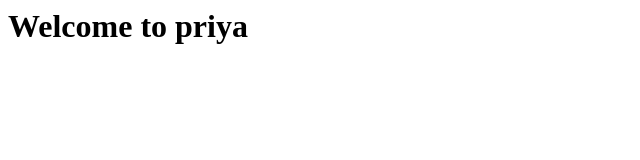
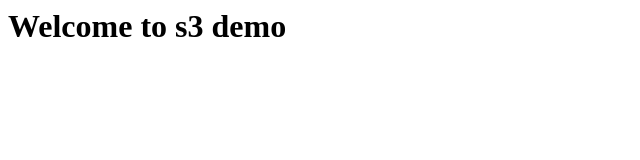
Before and after one commit to priyajanakiram/apache.2, a plain HTML site: page priya/index.html in a window 1280 px wide. Shown: the whole page, without its empty margins (0-640 px from the left). Drawn offline with Linux system fonts and the light colour scheme.

Commit message:
Update index.html

```diff
--- a/priya/index.html
+++ b/priya/index.html
@@ -1 +1 @@
-<h1>Welcome to priya</h1>
+<h1>Welcome to s3 demo</h1>
```
